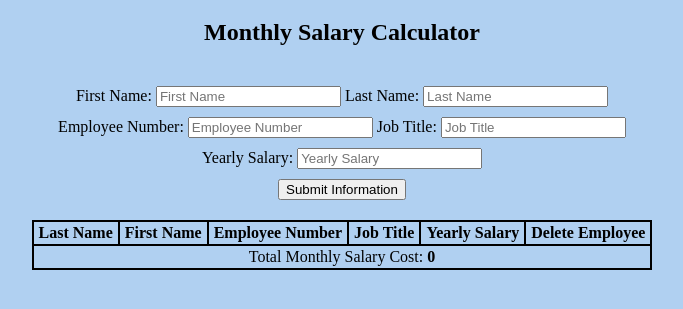
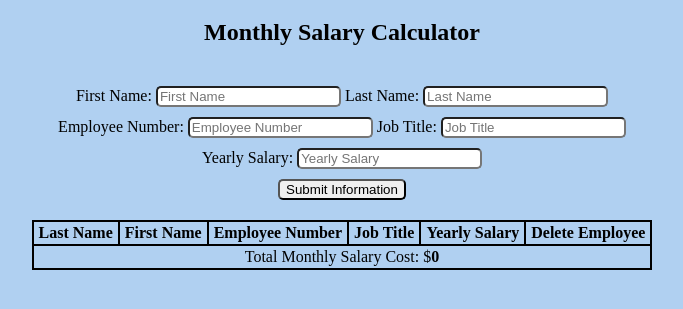
Before and after one commit to bpeterson1663/Employee_Salary_Calculator, a plain HTML site: page index.html in a window 1280 px wide. Shown: the part 61-370 px from the top of the page, without its empty margins (298-981 px from the left). Drawn offline with Linux system fonts and the light colour scheme.

Commit message:
final changes

```diff
--- a/app.js
+++ b/app.js
@@ -14,19 +14,23 @@ $(document).ready(function(){
       });
 
       $('#employeeInfo').find('input[type=text]').val("");
+      $('#employeeInfo').find('input[type=number]').val("");
       employees.push(formValues);//pushes employees from form to array
       //console.log(employees);
       calculateMonthly();
       appendEmpInfo();
       counter++;//increase employee counter to be used as a reference to append just the next employee
+      console.log(employees);
   });
   //Delete Each Employee by targeting all buttons in the #employeeData
   $('#employeeData').on('click', 'button', function(){
     var removeSalary = $(this).data('salary')/12; //Grabs the data-salary attribute and divideds by 12 for the montly salary to be removed
-    console.log(removeSalary);
+
     $(this).closest('.employeeRow').remove();//grabs the closest class of employeeRow and removes that row
     totalMonthlyCost -= removeSalary;//subtracts removes Salary from totalMontlyCost
     $('#monthlysalarycost').text(totalMonthlyCost); //sets HTML text when employee is deleted
+    console.log(employees);
+
   });
   $('#monthlysalarycost').text(totalMonthlyCost);//sets Total to zero on page load
   //End Submit button clicked
@@ -35,10 +39,10 @@ $(document).ready(function(){
 function calculateMonthly(){
   for (var i = 0; i < employees.length; i++) { //creates a reference for each person in the array
     var employee = employees[i];
+
   }
     totalMonthlyCost += Math.round(parseInt(employee.yearlysalary)/12);
     //console.log(totalMonthlyCost);
-
   $('#monthlysalarycost').text(totalMonthlyCost);//set HTML text to montly cost when employee is add
 
 }
@@ -47,7 +51,17 @@ function appendEmpInfo(){
     var employee = employees[counter];
     var salary = employee.yearlysalary;//grabs the employees Salary
     //create a new row for the table and set the data-salary attribute for the delete button to zero for reference later
-    var row = '<tr class="employeeRow"><td>' + employee.firstname + '</td><td>'+ employee.lastname + '</td><td>' + employee.employeenumber + '</td><td>' + employee.jobtitle + '</td><td class="salaryColumn">' + employee.yearlysalary + '</td><td><button data-salary="' + salary + '">Delete</button></td></tr>';
+    var row = '<tr class="employeeRow"><td>' + employee.firstname + '</td><td>'+ employee.lastname + '</td><td>' + employee.employeenumber + '</td><td>' + employee.jobtitle + '</td><td>' + employee.yearlysalary + '</td><td><button data-salary="' + salary + '">Delete</button></td></tr>';
     $('#employeeData').append(row);//append new row
     $('.salaryColumn').data('salary', salary); //sets the data-salary attribute to the value of the employees salary
 }
+
+function deleteEmp(){
+  var removeSalary = $(this).data('salary')/12; //Grabs the data-salary attribute and divideds by 12 for the montly salary to be removed
+
+  $(this).closest('.employeeRow').remove();//grabs the closest class of employeeRow and removes that row
+  totalMonthlyCost -= removeSalary;//subtracts removes Salary from totalMontlyCost
+  $('#monthlysalarycost').text(totalMonthlyCost); //sets HTML text when employee is deleted
+  console.log(employees);
+
+}
--- a/index.html
+++ b/index.html
@@ -11,21 +11,21 @@
   <h2>Monthly Salary Calculator</h2>
   <form id="employeeInfo">
     <label>First Name:</label>
-    <input type="text" id="firstname" name="firstname" placeholder="First Name"/>
+    <input type="text" id="firstname" name="firstname" placeholder="First Name" required/>
 
     <label>Last Name:</label>
-    <input type="text" id="lastname" name="lastname" placeholder="Last Name"/><br/>
+    <input type="text" id="lastname" name="lastname" placeholder="Last Name" required/><br/>
 
     <label>Employee Number:</label>
-    <input type="text" id="employeenumber" name="employeenumber" placeholder="Employee Number"/>
+    <input type="number" id="employeenumber" name="employeenumber" placeholder="Employee Number" required/>
 
     <label>Job Title:</label>
-    <input type="text" id="jobtitle" name="jobtitle" placeholder="Job Title"/><br/>
+    <input type="text" id="jobtitle" name="jobtitle" placeholder="Job Title" required/><br/>
 
     <label>Yearly Salary:</label>
-    <input type="text" id="yearlysalary" name="yearlysalary" placeholder="Yearly Salary"/><br/>
+    <input type="number" id="yearlysalary" name="yearlysalary" placeholder="Yearly Salary" required/><br/>
 
-    <input type="submit" value="Submit Information"/>
+    <input id="submitButton" type="submit" value="Submit Information"/>
   </form>
   <table id="employeeData">
     <thead>
@@ -39,7 +39,7 @@
     <tfoot>
       <tr>
         <td colspan ="6">
-          Total Monthly Salary Cost: <b><span id="monthlysalarycost"></span></b>
+          Total Monthly Salary Cost: $<b><span id="monthlysalarycost"></span></b>
         </td>
       </tr>
     </tfoot>
--- a/style.css
+++ b/style.css
@@ -24,5 +24,6 @@ form{
 }
 form input {
 	margin-top: 10px;
+  border-radius: 5px;
 
 }
```
